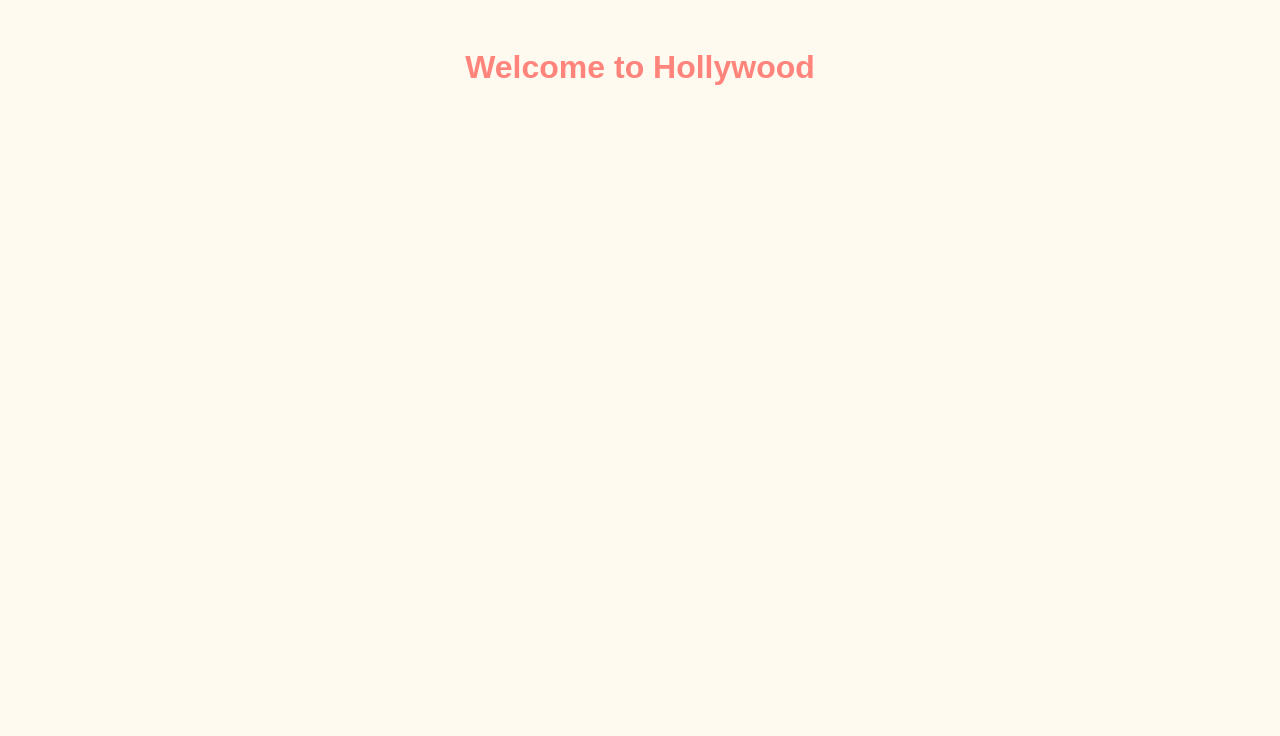
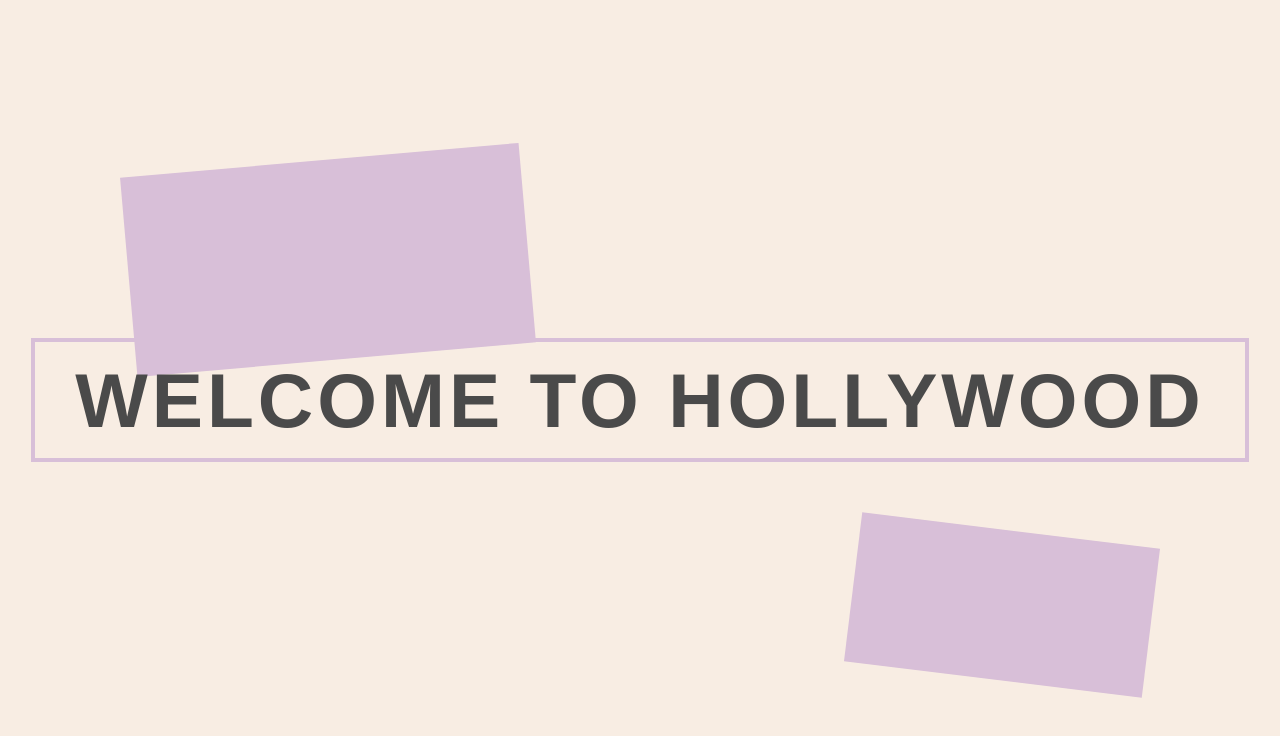
Before and after one commit to thiccums69/mywebsite, a plain HTML site: page Page2.html in a window 1280 px wide. Drawn offline with Linux system fonts and the light colour scheme; a web font is replaced by a local one.

Commit message:
Update Page2.html

```diff
--- a/Page2.html
+++ b/Page2.html
@@ -5,21 +5,68 @@
     <meta name="viewport" content="width=device-width, initial-scale=1.0">
     <title>Welcome to Hollywood</title>
     <style>
+        @import url('https://fonts.googleapis.com/css2?family=Bauhaus+93&display=swap');
+
+        :root {
+            --pastel-bg: #F8EDE3;
+            --accent: #D8BFD8;
+            --text: #4A4A4A;
+        }
+
         body {
-            font-family: Arial, sans-serif;
-            background-color: #FFFAF0;
-            text-align: center;
-            padding: 20px;
-            color: #555;
+            margin: 0;
+            min-height: 100vh;
+            display: flex;
+            justify-content: center;
+            align-items: center;
+            background: var(--pastel-bg);
+            font-family: 'Bauhaus 93', sans-serif;
+            position: relative;
         }
+
+        /* Bauhaus geometric elements */
+        .shape {
+            position: absolute;
+            background: var(--accent);
+        }
+
+        .rect-1 {
+            width: 400px;
+            height: 200px;
+            top: 20%;
+            left: 10%;
+            transform: rotate(-5deg);
+        }
+
+        .rect-2 {
+            width: 300px;
+            height: 150px;
+            bottom: 15%;
+            right: 10%;
+            transform: rotate(7deg);
+        }
+
         h1 {
-            color: #FF847C;
+            font-size: 6vw;
+            color: var(--text);
+            text-transform: uppercase;
+            letter-spacing: 4px;
+            position: relative;
+            z-index: 1;
+            line-height: 1;
+            border: 4px solid var(--accent);
+            padding: 20px 40px;
+        }
+
+        /* Remove all rounded corners */
+        * {
+            border-radius: 0 !important;
         }
     </style>
 </head>
 <body>
-
+    <div class="rect-1 shape"></div>
+    <div class="rect-2 shape"></div>
     <h1>Welcome to Hollywood</h1>
-
 </body>
 </html>
```
